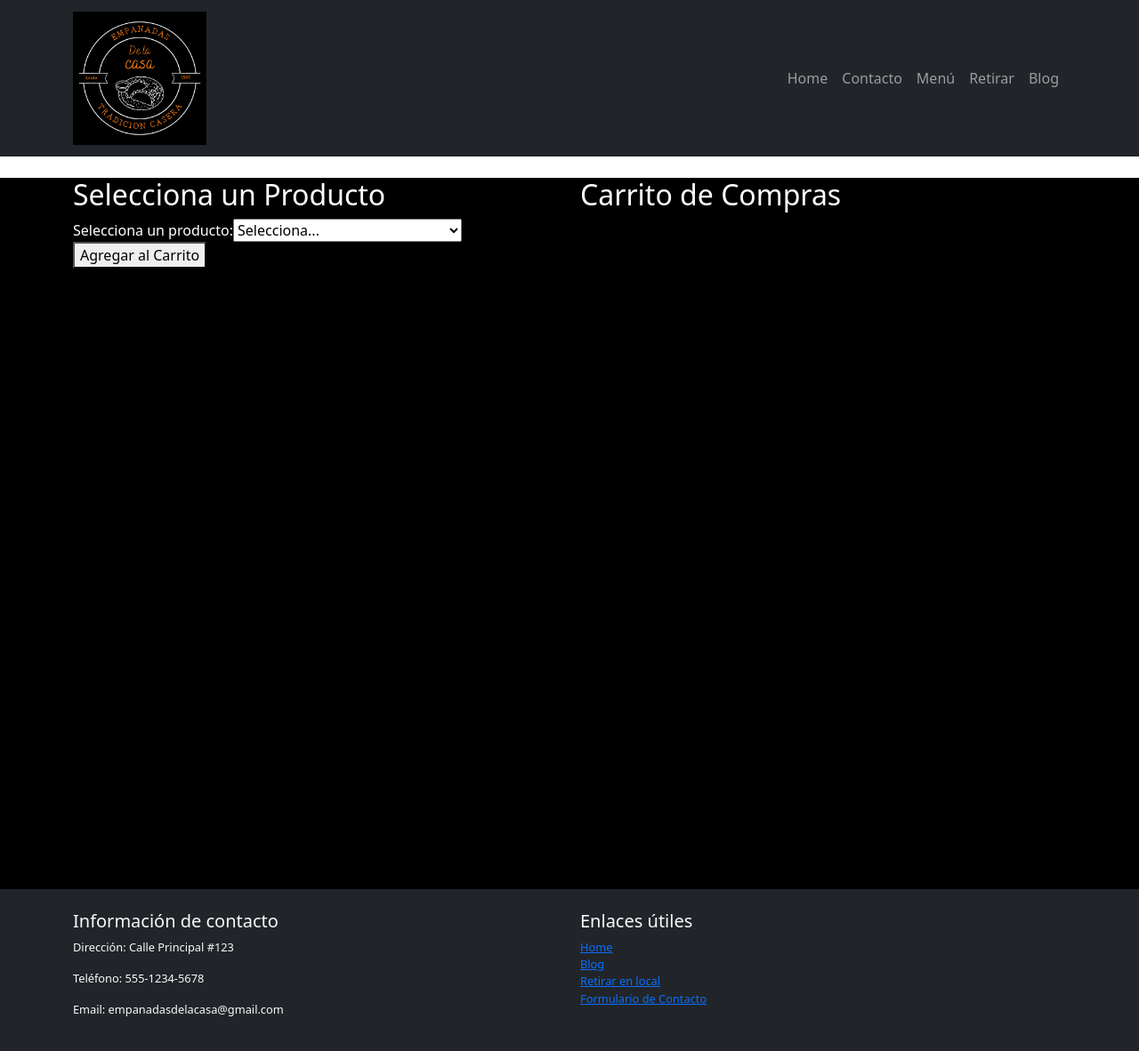
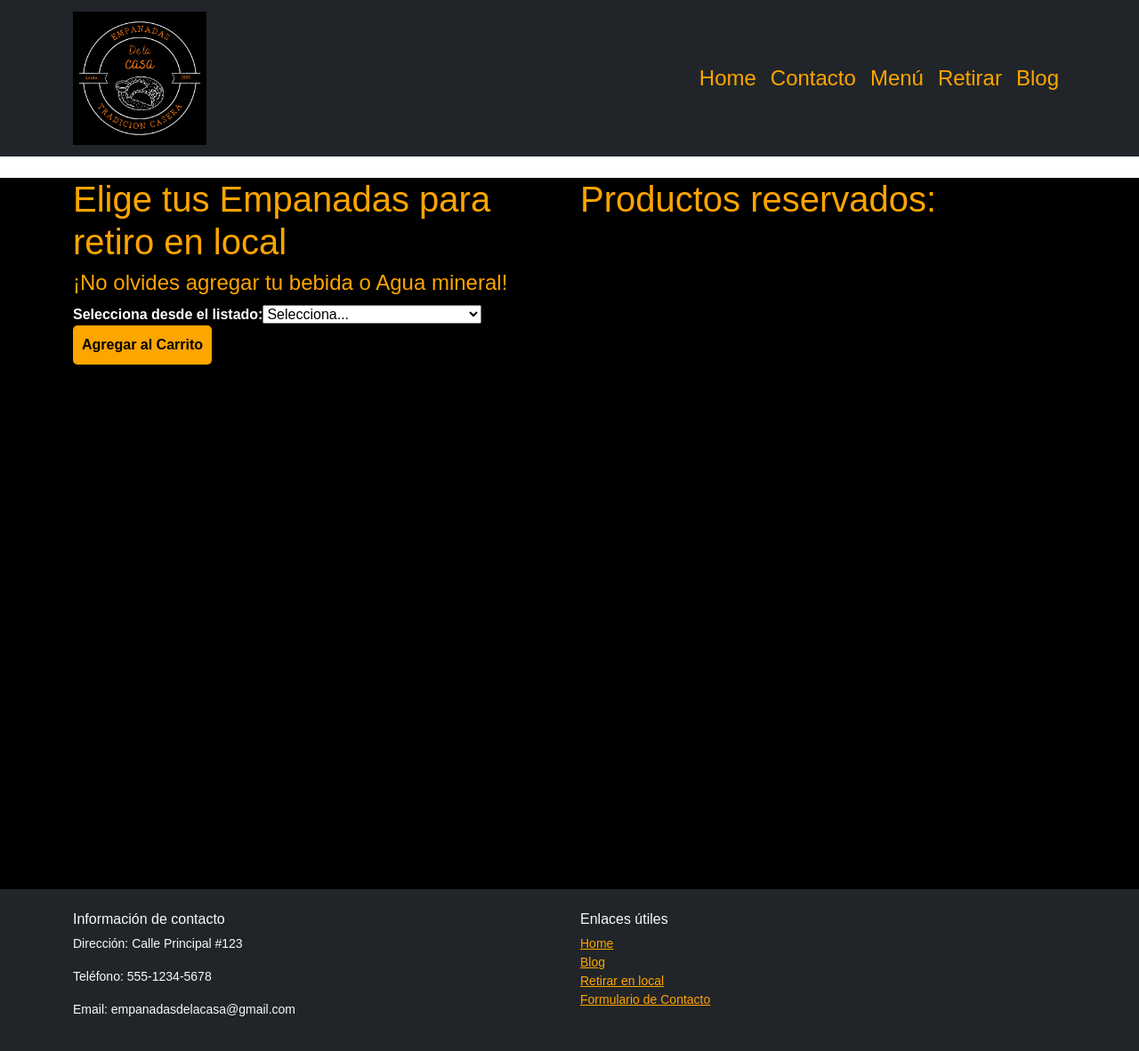
Before and after one commit to marce-moya/WEB-RESTAURANTE, a React (Vite) app: page /Retirar in a window 1280 px wide. Shown: the top 1182 px of the page at 89% size. Built offline with nearby package versions, Linux system fonts and the light colour scheme.

Commit message:
mejorar colores en textos

```diff
--- a/src/Components/Footer.jsx
+++ b/src/Components/Footer.jsx
@@ -1,24 +1,23 @@
-import React from 'react'
 import { Container, Row, Col } from 'react-bootstrap'
 
 const Footer = () => {
   return (
-    <footer className="bg-dark text-light py-4" style={{ fontSize: '0.8rem', lineHeight: '1.5' }}>
+    <footer className="bg-dark text-light py-4" style={{ fontFamily: 'Arial, sans-serif', fontSize: '14px' }}>
       <Container>
         <Row>
           <Col md={6}>
-            <h5>Información de contacto</h5>
+            <h6>Información de contacto</h6>
             <p>Dirección: Calle Principal #123</p>
             <p>Teléfono: 555-1234-5678</p>
             <p>Email: empanadasdelacasa@gmail.com</p>
           </Col>
           <Col md={6}>
-            <h5>Enlaces útiles</h5>
+            <h6>Enlaces útiles</h6>
             <ul className="list-unstyled">
-              <li><a href="/">Home</a></li>
-              <li><a href="/Blog">Blog</a></li>
-              <li><a href="/Retirar">Retirar en local</a></li>
-              <li><a href="/Contacto">Formulario de Contacto</a></li>
+              <li><a href="/"style={{ color: 'orange' }}>Home</a></li>
+              <li><a href="/Blog"style={{ color: 'orange' }}>Blog</a></li>
+              <li><a href="/Retirar"style={{ color: 'orange' }}>Retirar en local</a></li>
+              <li><a href="/Contacto"style={{ color: 'orange' }}>Formulario de Contacto</a></li>
             </ul>
           </Col>
         </Row>
@@ -28,3 +27,49 @@ const Footer = () => {
 }
 
 export default Footer
+
+
+
+
+
+
+
+
+
+
+// import React from 'react'
+// import { Container, Row, Col } from 'react-bootstrap'
+// import { FaFacebook, FaTwitter, FaInstagram } from 'react-icons/fa'
+
+// const Footer = () => {
+//   return (
+//     <footer className="bg-dark text-light py-4" style={{ fontFamily: 'Arial, sans-serif', fontSize: '14px' }}>
+//       <Container>
+//         <Row>
+//           <Col md={6}>
+//           <h6>Información de contacto</h6>
+//             <p style={{ textAlign: 'justify' }}>Dirección: Calle Principal #123</p>
+//             <p style={{ textAlign: 'justify' }}>Teléfono: 555-1234-5678</p>
+//             <p style={{ textAlign: 'justify' }}>Email: empanadasdelacasa@gmail.com</p>
+//             <div style={{ display: 'flex', gap: '10px', marginTop: '10px' }}>
+//               <a href="https://www.facebook.com/home.php" target="_blank" rel="noopener noreferrer"><FaFacebook /></a>
+//               <a href="https://twitter.com/home" target="_blank" rel="noopener noreferrer"><FaTwitter /></a>
+//               <a href="https://www.instagram.com/?hl=es-es" target="_blank" rel="noopener noreferrer"><FaInstagram /></a>
+//             </div>
+//           </Col>
+//           <Col md={6}>
+//             <h6>Enlaces útiles</h6>
+//             <ul className="list-unstyled">
+//               <li><a href="/"style={{ color: 'orange' }}>Home</a></li>
+//               <li><a href="/Blog"style={{ color: 'orange' }}>Blog</a></li>
+//               <li><a href="/Retirar"style={{ color: 'orange' }}>Retirar en local</a></li>
+//               <li><a href="/Contacto"style={{ color: 'orange' }}>Formulario de Contacto</a></li>
+//             </ul>
+//           </Col>
+//         </Row>
+//       </Container>
+//     </footer>
+//   );
+// }
+
+// export default Footer
--- a/src/Components/NavbarComponent.jsx
+++ b/src/Components/NavbarComponent.jsx
@@ -10,10 +10,10 @@ import {Routes, Route} from 'react-router-dom'
 const NavbarComponent = () => {
   return (
     <div>
-      <Navbar bg="dark" variant="dark" className="mb-0">
+      <Navbar bg="dark" variant="dark" className="mb-0" style={{ fontFamily: 'Arial, sans-serif', fontSize: '24px' }}>
         <Container>
 
-          <Navbar.Brand>
+          <Navbar.Brand >
             <img
               src={Logo}
               height="150"
@@ -24,11 +24,11 @@ const NavbarComponent = () => {
 
           </Navbar.Brand>
           <Nav className="mr-auto">
-            <Nav.Link href="/">Home</Nav.Link>
-            <Nav.Link href="/Contacto">Contacto</Nav.Link>
-            <Nav.Link href="/Menu">Menú</Nav.Link>
-            <Nav.Link href="/Retirar">Retirar</Nav.Link>
-            <Nav.Link href="/Blog">Blog</Nav.Link>
+            <Nav.Link as={Link} to={"/"}style={{ color: 'orange' }}>Home</Nav.Link>
+            <Nav.Link as={Link} to={"/Contacto"}style={{ color: 'orange' }}>Contacto</Nav.Link>
+            <Nav.Link as={Link} to={"/Menu"}style={{ color: 'orange' }}>Menú</Nav.Link>
+            <Nav.Link as={Link} to={"/Retirar"}style={{ color: 'orange' }}>Retirar</Nav.Link>
+            <Nav.Link as={Link} to={"/Blog"}style={{ color: 'orange' }}>Blog</Nav.Link>
           </Nav>
 
           <Routes className="me-auto">
@@ -40,6 +40,7 @@ const NavbarComponent = () => {
           </Routes>
         </Container>
       </Navbar>
+
     </div>
   );
 };
--- a/src/Components/ProductSelectionForm.jsx
+++ b/src/Components/ProductSelectionForm.jsx
@@ -27,10 +27,11 @@ const ProductSelectionForm = ({ onAddToCart }) => {
 
   return (
     <div>
-      <h2>Selecciona un Producto</h2>
+      <h1 style={{ fontFamily: 'fantasy', color: 'orange' }}>Elige tus Empanadas para retiro en local</h1>
+      <h4 style={{ fontFamily: 'fantasy', color: 'orange' }}>¡No olvides agregar tu bebida o Agua mineral!</h4>
       <form onSubmit={handleSubmit}>
-        <label>
-          Selecciona un producto:
+        <label style={{ fontFamily: 'Arial, sans-serif', color: 'white', fontWeight: 'bold' }}>
+          Selecciona desde el listado:
           <select value={selectedProduct} onChange={handleProductChange}>
             <option value="">Selecciona...</option>
             <option value="Vegana No Carne">Vegana No Carne</option>
@@ -58,7 +59,7 @@ const ProductSelectionForm = ({ onAddToCart }) => {
 
           </select>
         </label>
-        <button type="submit">Agregar al Carrito</button>
+        <button type="submit" style={{ backgroundColor: 'orange', color: 'black', fontWeight: 'bold', fontFamily: 'Arial, sans-serif', padding: '10px', borderRadius: '5px', border: 'none' }}>Agregar al Carrito</button>
       </form>
     </div>
   );
--- a/src/Components/ShoppingCart.jsx
+++ b/src/Components/ShoppingCart.jsx
@@ -5,7 +5,7 @@ import React from 'react';
 
   return (
     <div>
-      <h2>Carrito de Compras</h2>
+      <h1 style={{ fontFamily: 'fantasy', color: 'orange' }}>Productos reservados:</h1>
       <ul>
         {cartItems.map((item, index) => (
           <li key={index}>{item}</li>
```
